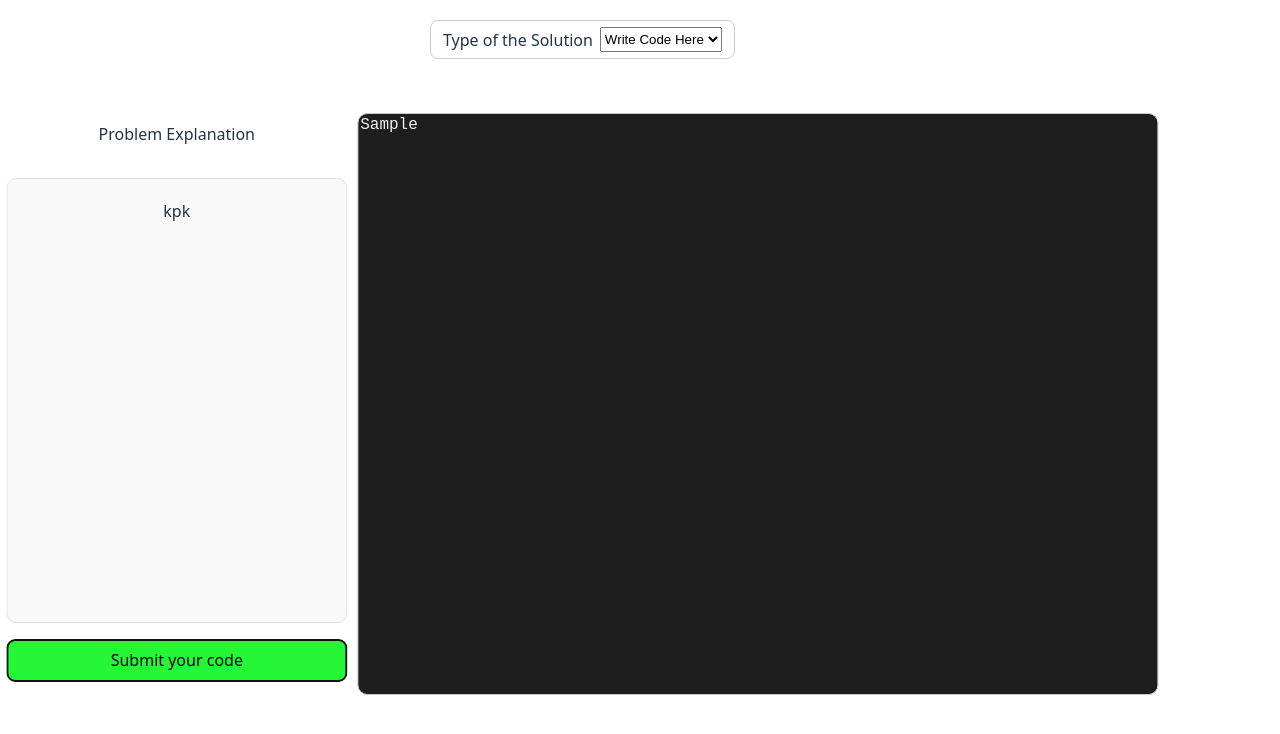
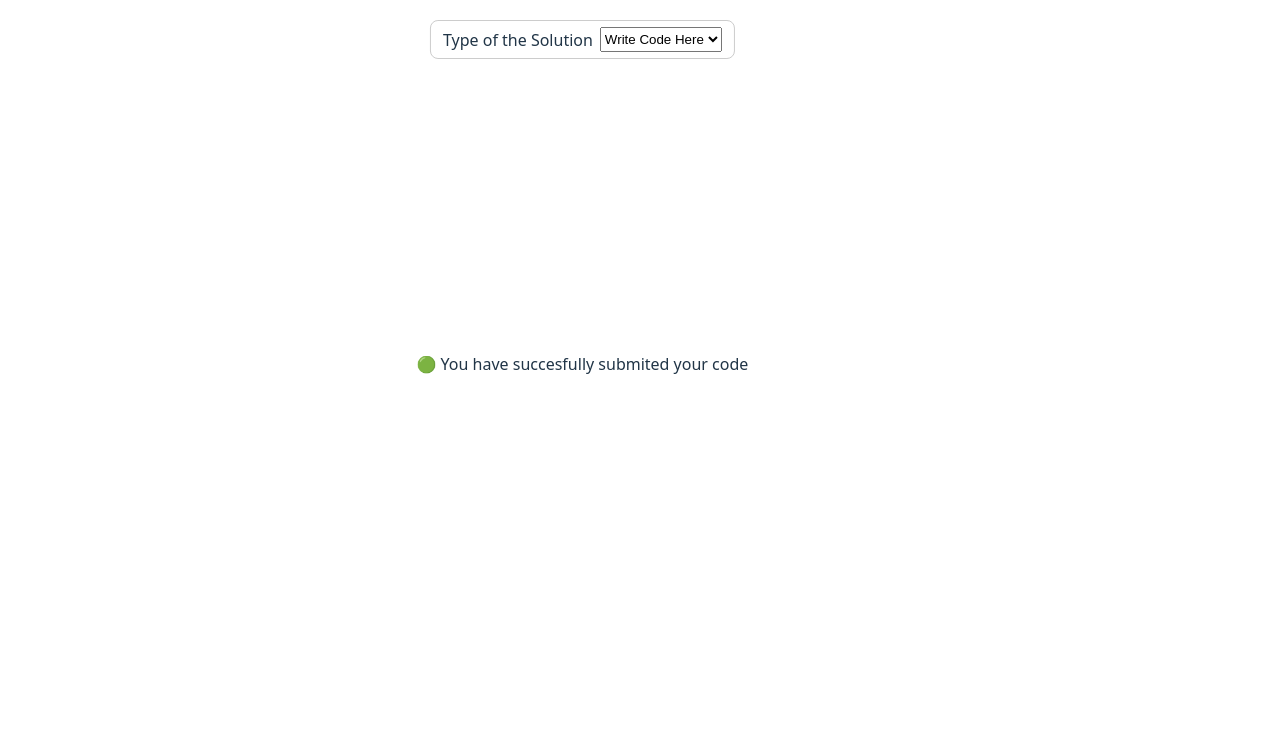
Before and after one commit to UomCpt/CptJudge, a React app in the folder frontend/frontend/: page / in a window 1280 px wide. Both pictures are taken after typing "Sample" into the empty fields and a click on the button "Submit your code". Shown: the top 734 px of the page. Built offline with nearby package versions, Linux system fonts and the light colour scheme; the HTML template or start-up script is replaced by a standard one.

Commit message:
sign of succesful submission

```diff
--- a/frontend/frontend/src/App.jsx
+++ b/frontend/frontend/src/App.jsx
@@ -8,7 +8,7 @@ function App() {
 
   return (
     <>
-      <TypesOfSolution />
+      <TypesOfSolution description="Επεξήγηση" />
     </>
   )
 }
--- a/frontend/frontend/src/TypesOfSolution.jsx
+++ b/frontend/frontend/src/TypesOfSolution.jsx
@@ -1,12 +1,16 @@
 import React, { useState } from "react";
 import './TypesOfSolution.css';
 
-export default function TypesOfSolution() {
+export default function TypesOfSolution({description}) {
   const [file, setFile] = useState(null);
 
   const [selected, setSelected] = useState("WriteCodeHere");
 
   const [uploaded, setUploaded] = useState(false);
+
+  const [codeText, setCodeText] = useState("");
+
+  const [submited, setSubmited] = useState(false);
 
 
 
@@ -28,6 +32,21 @@ export default function TypesOfSolution() {
 
   };
 
+  const handleSubmit= () =>{
+    console.log(codeText);
+    setSubmited(true);
+
+
+  };
+
+  const handlechangeCode= (event) =>{
+    setCodeText(event.target.value);
+
+
+
+
+  };
+
 
 
   return (
@@ -43,17 +62,17 @@ export default function TypesOfSolution() {
 
 
 
-        {selected=="WriteCodeHere"&&
+        {selected=="WriteCodeHere"&& !submited &&
         <div id="editorContainer" >
           <div id="description-div">
 
            <p>Problem Explanation</p>
-          <p id="description">kpk</p>
-          <button id="submit-text">Submit your code</button></div>
+          <p id="description">{description}</p>
+          <button id="submit-text" onClick={handleSubmit}>Submit your code</button></div>
 
 
 
-          <textarea id="code-editor" />
+          <textarea id="code-editor" onChange={handlechangeCode} />
 
 
 
@@ -66,6 +85,15 @@ export default function TypesOfSolution() {
 
 
         }
+
+        {selected=="WriteCodeHere" && submited &&
+        <div className="center">
+          <p>🟢 You have succesfully submited your code</p>
+
+        </div>
+
+        }
+
 
 
 
```
